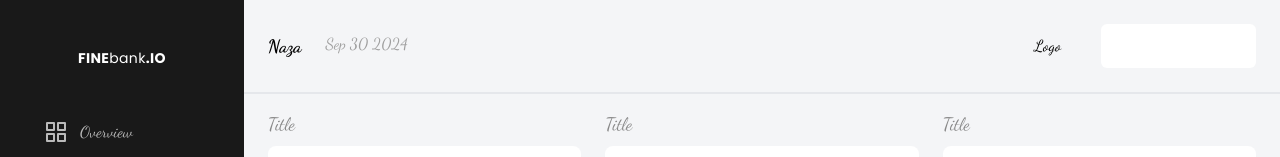
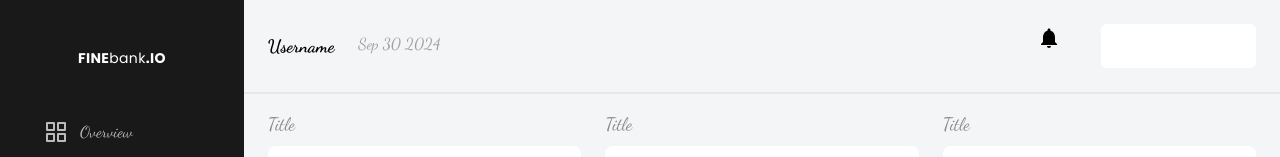
Before and after one commit to nazaizull/admin-ui, a React (Vite) app: page / in a window 1280 px wide. Shown: the top 157 px of the page. Built offline with nearby package versions, Linux system fonts and the light colour scheme.

Commit message:
tutorialiconsclear

```diff
--- a/src/components/Fragments/Header.jsx
+++ b/src/components/Fragments/Header.jsx
@@ -1,5 +1,5 @@
 import Input from "../Elements/LabeledInput/Input";
-//import NotificationsIcon from "@mui/icons-material/Notifications";
+import NotificationsIcon from "@mui/icons-material/Notifications";
 
 const Header = () =>{
     const date = new Date().toDateString().slice(4);
@@ -7,13 +7,13 @@ const Header = () =>{
     return(
     <header className="border-b-2 p-6 flex items-center justify-between">
         <div className="flex">
-            <div className="font-bold text-lg">Naza</div>
+            <div className="font-bold text-lg">Username</div>
             <div className="ms-6 text-gray-03">{date}</div>
         </div>
         <div className="flex">
-        <div className="self-center">
-          Logo
-         </div>
+            <div>
+                <NotificationsIcon/>
+            </div>
             <div className="ms-10 hidden sm:block">
                 <Input variant="bg-white w-80"/>
             </div>
```
